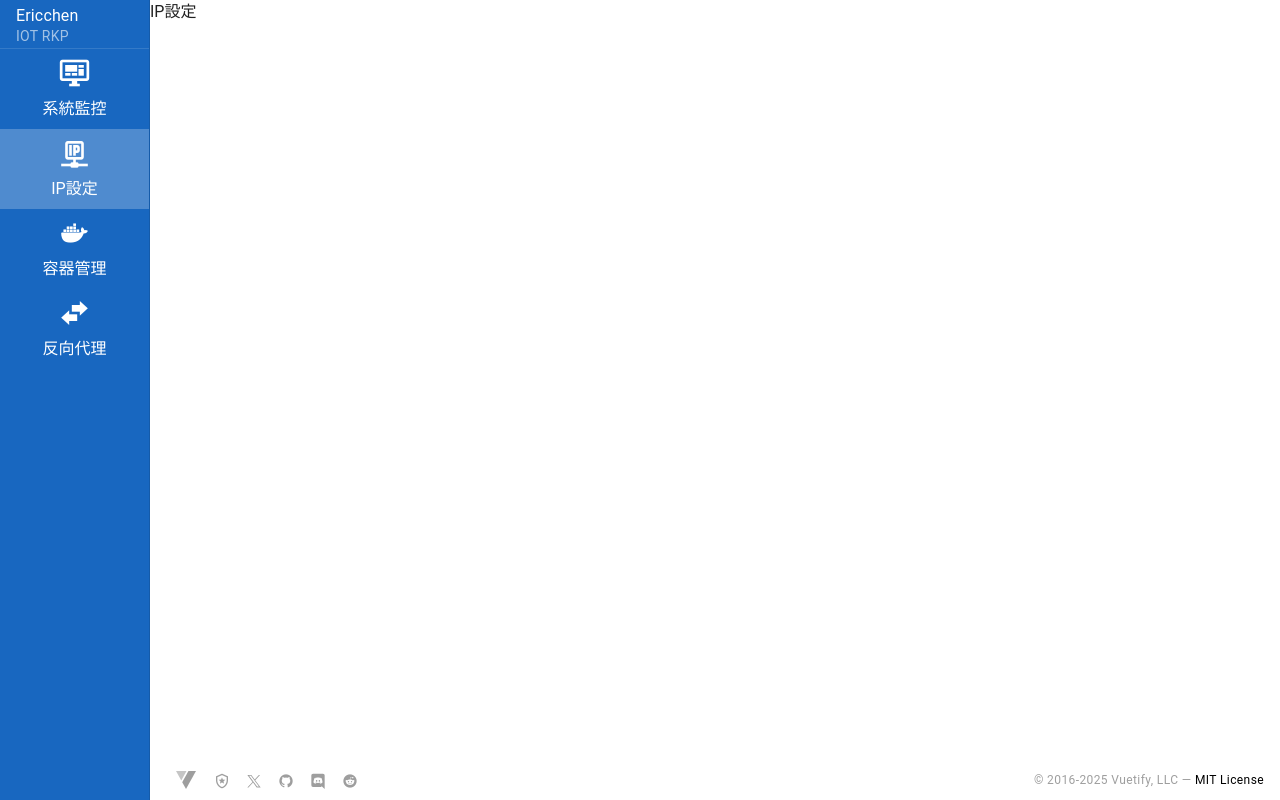
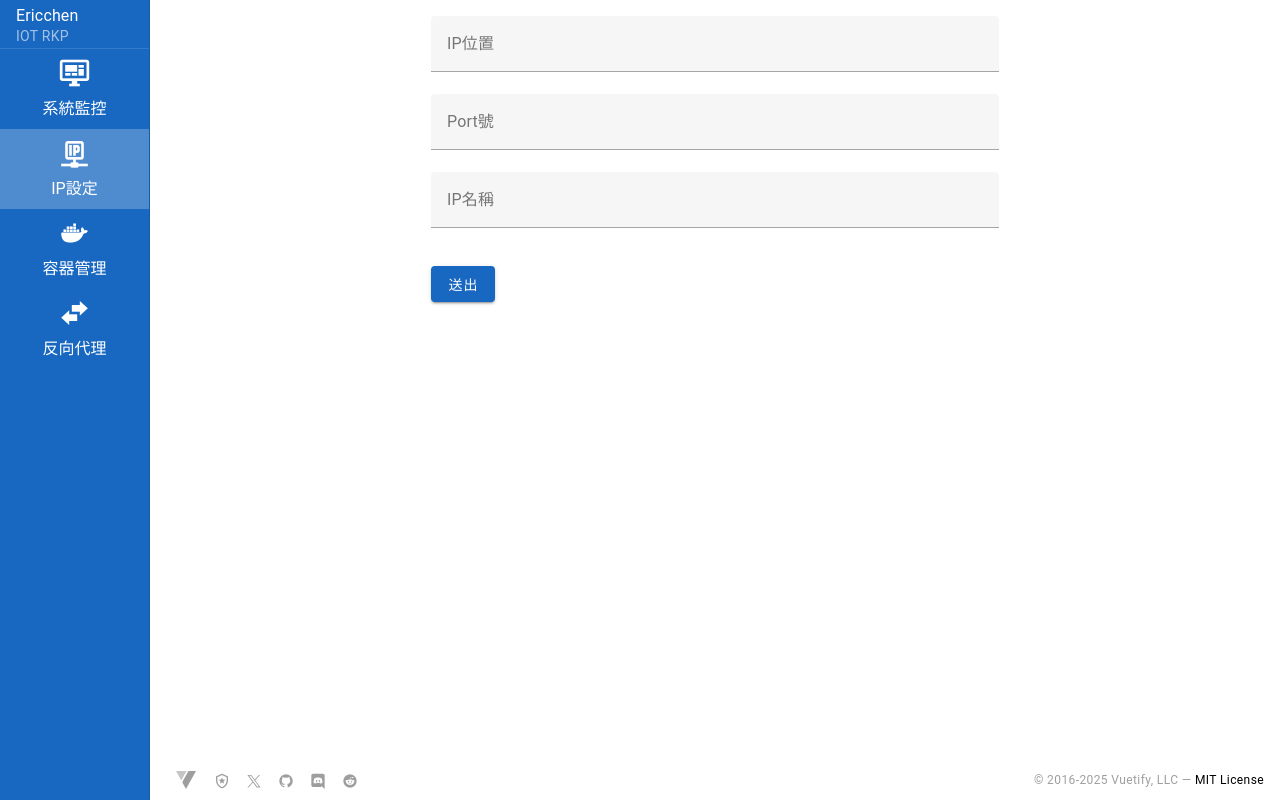
Before and after one commit to Jyunnn/iot_rkpweb, a Vue app: page /IPConfiguration in a window 1280 px wide. Built offline with nearby package versions, Linux system fonts and the light colour scheme; a small style sheet from the web is missing.

Commit message:
feat: add ip configuration form

```diff
--- a/src/pages/IPConfiguration.vue
+++ b/src/pages/IPConfiguration.vue
@@ -1,7 +1,81 @@
 <template>
-  <p>IP設定</p>
+  <v-container class="pa-4" max-width="600">
+    <v-form ref="form" v-model="valid">
+      <v-text-field
+        v-model="ipAddress"
+        clearable
+        label="IP位置"
+        :rules="[ipRule]"
+      />
+      <v-text-field
+        v-model="port"
+        clearable
+        label="Port號"
+        :rules="[portRule]"
+      />
+      <v-text-field
+        v-model="ipName"
+        clearable
+        label="IP名稱"
+        :rules="[nameRule]"
+      />
+      <v-btn class="mt-4" color="primary" @click="submit">
+        送出
+      </v-btn>
+    </v-form>
+  </v-container>
 </template>
 
 <script setup>
-  //
+  import { ref, watch } from 'vue'
+
+  const ipAddress = ref('')
+  const port = ref('')
+  const ipName = ref('')
+  const form = ref()
+  const valid = ref(false)
+
+  const ipRule = value => {
+    if (!value) return '請輸入IP位置'
+    const ipv4Regex = /^(25[0-5]|2[0-4]\d|1\d\d|[1-9]?\d)(\.(25[0-5]|2[0-4]\d|1\d\d|[1-9]?\d)){3}$/
+    return ipv4Regex.test(value) || '請輸入正確的IP格式'
+  }
+
+  const portRule = value => {
+    if (!value) return '請輸入Port號'
+    const portNum = Number(value)
+    return (portNum >= 0 && portNum <= 65_535) || '請輸入正確的Port號'
+  }
+
+  const nameRule = value => {
+    if (!value) return '請輸入IP名稱'
+    return true
+  }
+
+  watch(ipAddress, val => {
+    const sanitized = val.replace(/[^\d.]/g, '')
+    if (sanitized !== val) ipAddress.value = sanitized
+  })
+
+  watch(port, val => {
+    const sanitized = val.replace(/[^\d]/g, '')
+    if (sanitized !== val) port.value = sanitized
+  })
+
+  watch(ipName, val => {
+    const sanitized = val.replace(/[^A-Za-z0-9\u4E00-\u9FA5]/g, '')
+    if (sanitized !== val) ipName.value = sanitized
+  })
+
+  const submit = () => {
+    form.value?.validate().then(success => {
+      if (success) {
+        console.log('submit', {
+          ip: ipAddress.value,
+          port: port.value,
+          name: ipName.value,
+        })
+      }
+    })
+  }
 </script>
```
